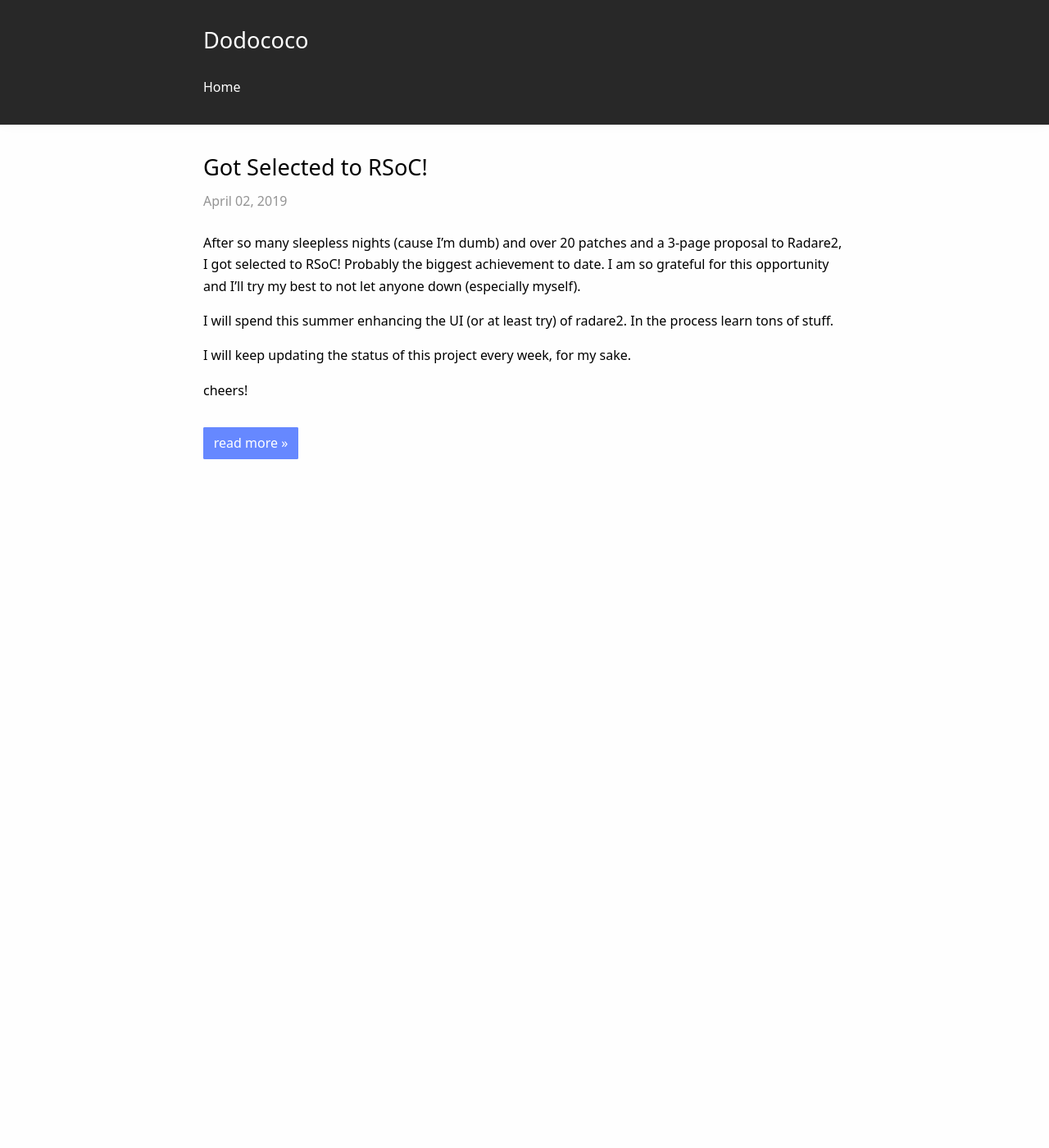
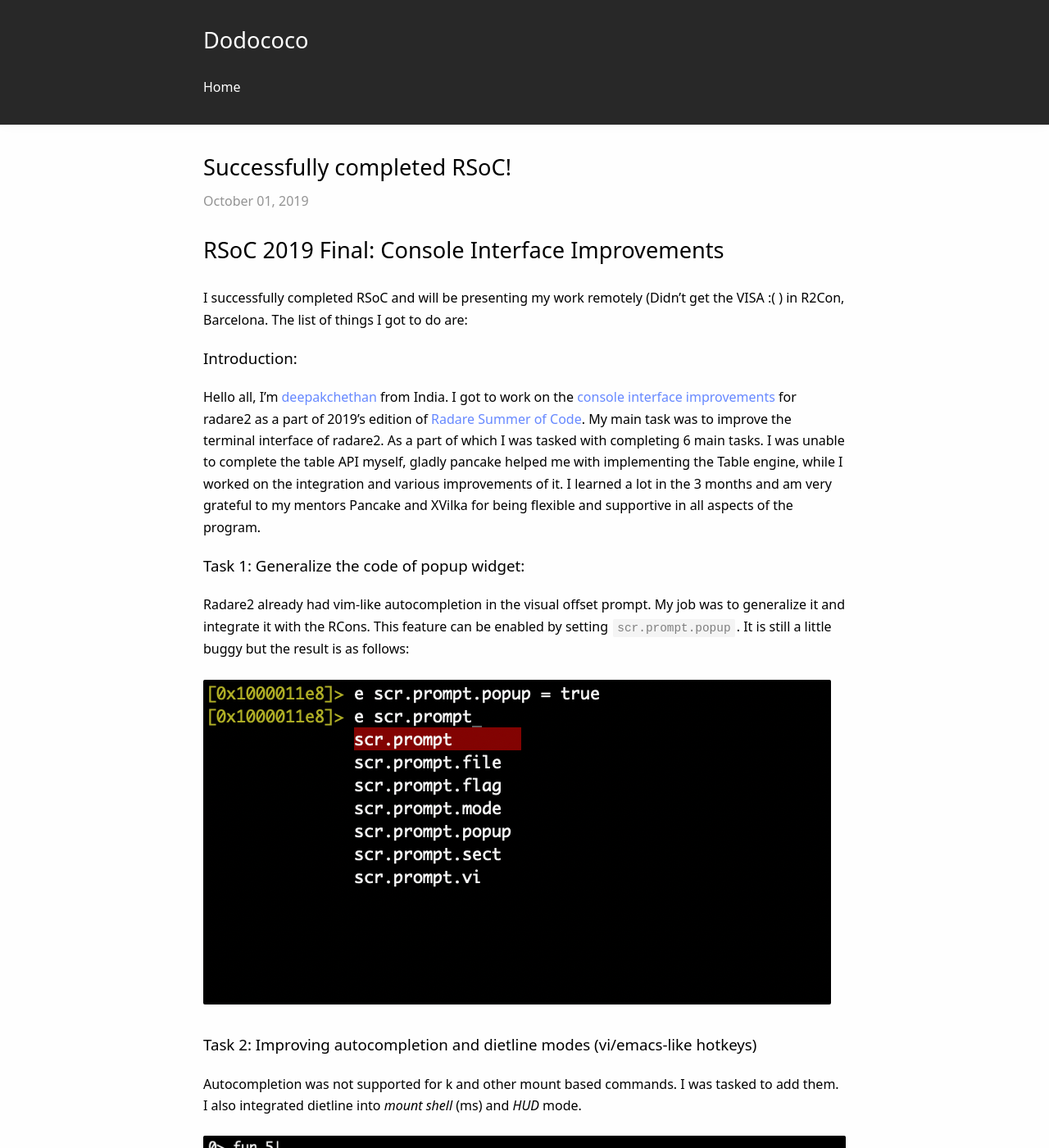
Before and after one commit to DeepakChethan/deepakchethan.github.io, a Jekyll site: the page built from index.html, in a window 1280 px wide and 1400 px high. Shown: the whole window at 82% size. Built offline with Jekyll 4.4.1, drawn with Linux system fonts in a browser that asks for light colours; the list of posts is cut into pages by our own code; some of the changed text lies outside the part shown.

Commit message:
Added RSoC completion blog

```diff
--- a/_config.yml
+++ b/_config.yml
@@ -27,10 +27,6 @@ icons:                       # (optional) icons in the header, see http://fontaw
   linkedin: "https://www.linkedin.com/in/dpak-chtan"
   twitter: "https://www.twitter.com/deepakchethan"
 
-comments:                    # embed disqus or isso comments
-#  disqus: ""
-#  isso: ""
-
 plugins:
  - jekyll-feed
  - jekyll-paginate
--- a/_posts/2019-04-02-got-into-rsoc.md
+++ b/_posts/2019-04-02-got-into-rsoc.md
@@ -7,6 +7,4 @@ After so many sleepless nights (cause I'm dumb) and over 20 patches and a 3-page
 
 I will spend this summer enhancing the UI (or at least try) of radare2. In the process learn tons of stuff.
 
-I will keep updating the status of this project every week, for my sake.
-
 cheers!
--- /dev/null
+++ b/_posts/2019-10-01-rsoc-complete.md
@@ -0,0 +1,61 @@
+---
+title: "Successfully completed RSoC!"
+category: "code"
+---
+
+# RSoC 2019 Final: Console Interface Improvements
+
+I successfully completed RSoC and will be presenting my work remotely (Didn't get the VISA :( ) in R2Con, Barcelona. The list of things I got to do are:
+
+### Introduction:
+Hello all, I’m [deepakchethan](https://github.com/deepakchethan) from India. I got to work on the [console interface improvements](https://www.radare.org/rsoc/2019/ideas.html#title_0) for radare2 as a part of 2019’s edition of [Radare Summer of Code](https://www.radare.org/rsoc/2019/ideas.htm). My main task was to improve the terminal interface of radare2. As a part of which I was tasked with completing 6 main tasks. I was unable to complete the table API myself, gladly pancake helped me with implementing the Table engine, while I worked on the integration and various improvements of it. I learned a lot in the 3 months and am very grateful to my mentors Pancake and XVilka for being flexible and supportive in all aspects of the program.
+
+### Task 1: Generalize the code of popup widget:
+Radare2 already had vim-like autocompletion in the visual offset prompt. My job was to generalize it and integrate it with the RCons. This feature can be enabled by setting `scr.prompt.popup`. It is still a little buggy but the result is as follows:
+
+![popup](/assets/img/rsoc_popup.png)
+
+### Task 2: Improving autocompletion and dietline modes (vi/emacs-like hotkeys)
+Autocompletion was not supported for k and other mount based commands. I was tasked to add them. I also integrated dietline into *mount shell* (ms) and *HUD* mode.
+
+![hud](/assets/img/rsoc_hud.png)
+
+I added the missing emacs hotkeys and added vi modes, which can be enabled by setting `scr.prompt.vi` to `true`. As a bonus if you set `scr.prompt.mode` to `true`, the color of the prompt changes based on the vi mode (control/insert). See the exact list of the hotkeys in [Dietline](https://radare.gitbooks.io/radare2book/content/basic_commands/dietline.html) Radare2 book chapter.
+
+![vi](/assets/img/rsoc_vi.png)
+
+I also added support for some bash commands like `uniq`, `sort`, `join`, etc.,
+
+### Task 3: Support color-scheme in radiff2 graphs
+My next task was to add support for ASCII/Unicode graphs for radiff2. But I noticed that the `agd`-based diff commands were not implemented in radare2. So I began with that, once it was complete, exporting them to radiff2 was relatively simple. Now, radiff2 supports all these graph outputs:
+
+ - ASCII or Unicode (UTF-8) art
+ - r2 commands
+ - Graphviz dot
+ - Graph Modelling Language (GML)
+ - JSON
+ - JSON with disasm
+ - SDB key-value
+ - Tiny ASCII/Unicode art
+ - Interactive ASCII/Unicode art
+
+The generated ASCII diff graph between true and false:
+
+![radiff](/assets/img/rsoc_radiff2_graph.png)
+
+### Task 4: Further improvements for UTF-8, BiDi:
+All the reflines in disasm were of the same kind, which was a bit confusing. So I added different colors for up and down going reflines. The new look:
+
+![refline](/assets/img/rsoc_refline.png)
+
+I also added UTF8 support for line graph commands like `p=` and `p==`.
+
+![p==](/assets/img/rsoc_p=.png)
+
+### Task 5: Implement table commands and API (like it is done for graphs)
+I was not able to implement the table API, but pancake did it. So I was tasked to add UTF-8 support and integrate the table API in the various commands that will benefit from the table representation. The `p-h` command integrated with the table API looks as follows:
+
+![Table](/assets/img/rsoc_table.png)
+
+### Task 6: Various bugfixes and improvements for visual, visual panels and graph modes
+I fixed quite a bunch of bugs and all of these can be found [here](https://github.com/radareorg/radare2/pulls?utf8=%E2%9C%93&q=is%3Apr+is%3Aclosed+author%3Adeepakchethan+).
```
Also changed, not shown: assets/img/rsoc_hud.png (added), assets/img/rsoc_p=.png (added), assets/img/rsoc_popup.png (added), assets/img/rsoc_radiff2_graph.png (added), assets/img/rsoc_refline.png (added), assets/img/rsoc_table.png (added), assets/img/rsoc_vi.png (added).
